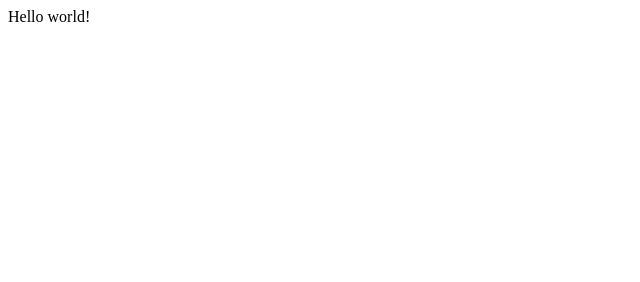
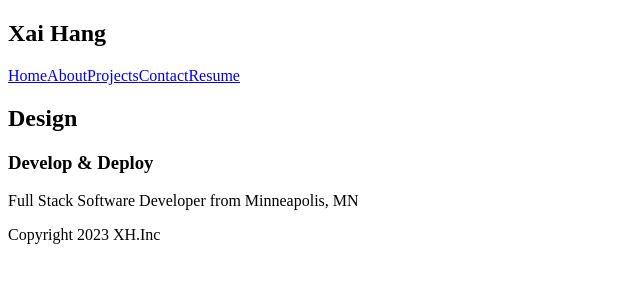
Before and after one commit to xaihang/gatsby-intro, a Gatsby site: page / in a window 1280 px wide. Shown: the whole page, without its empty margins (0-640 px from the left). Built offline with nearby package versions, Linux system fonts and the light colour scheme; Gatsby itself is replaced by a stand-in of ours.

Commit message:
added layout component

```diff
--- /dev/null
+++ b/src/components/Layout.js
@@ -0,0 +1,16 @@
+import React from 'react'
+import Navbar from './Navbar'
+
+export default function Layout({children}) {
+  return (
+    <div className="layout">
+        <Navbar />
+        <div className="content">
+           {children}
+        </div>
+        <footer>
+            <p>Copyright 2023 XH.Inc</p>
+        </footer>
+    </div>
+  )
+}
--- a/src/components/Navbar.js
+++ b/src/components/Navbar.js
@@ -6,10 +6,11 @@
     <nav>
       <h1>Xai Hang</h1>
       <div className="links">
-        <Link to="/">About</Link>
-        <Link to="/">Projects</Link>
-        <Link to="/">Contact</Link>
-        <Link to="/">Resume</Link>
+        <Link to="/">Home</Link>
+        <Link to="/about">About</Link>
+        <Link to="/projects">Projects</Link>
+        <Link to="/contact">Contact</Link>
+        <Link to="/resume">Resume</Link>
       </div>
     </nav>
   );
--- a/src/pages/index.js
+++ b/src/pages/index.js
@@ -1,5 +1,16 @@
-import * as React from "react"
+import * as React from "react";
+import Layout from "../components/Layout";
 
 export default function Home() {
-  return <div>Hello world!</div>
+  return (
+    <Layout>
+      <section>
+        <div>
+          <h2>Design</h2>
+          <h3>Develop & Deploy</h3>
+          <p>Full Stack Software Developer from Minneapolis, MN</p>
+        </div>
+      </section>
+    </Layout>
+  );
 }
```
Also changed, not shown: src/pages/contact.js (added, +7 -0 lines), src/pages/resume.js (added, +7 -0 lines).
